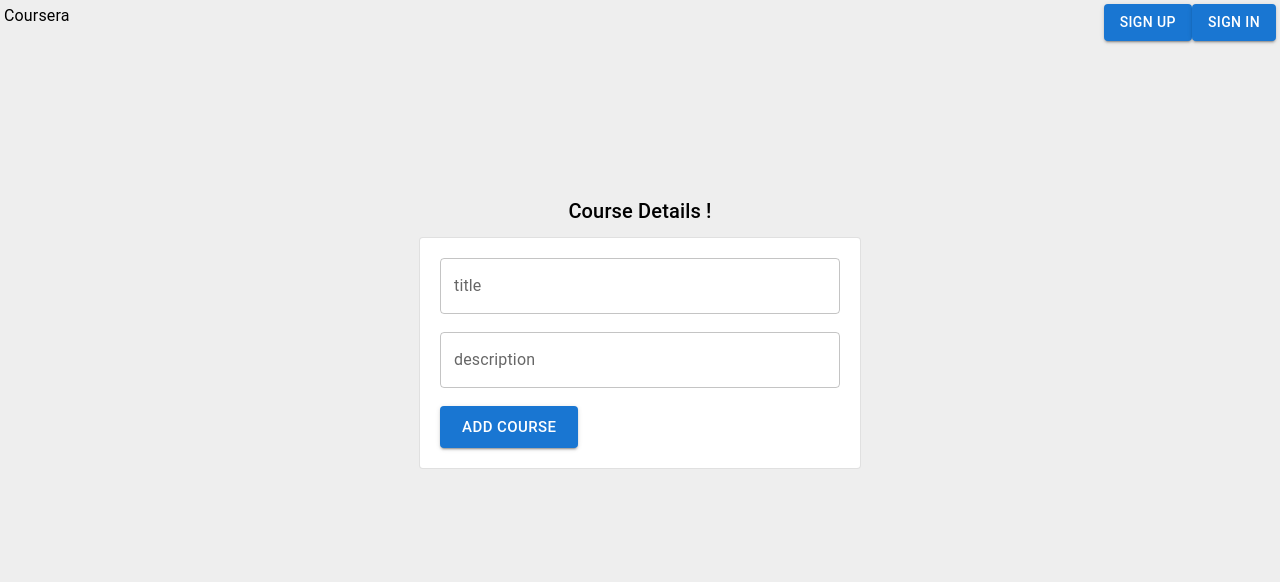
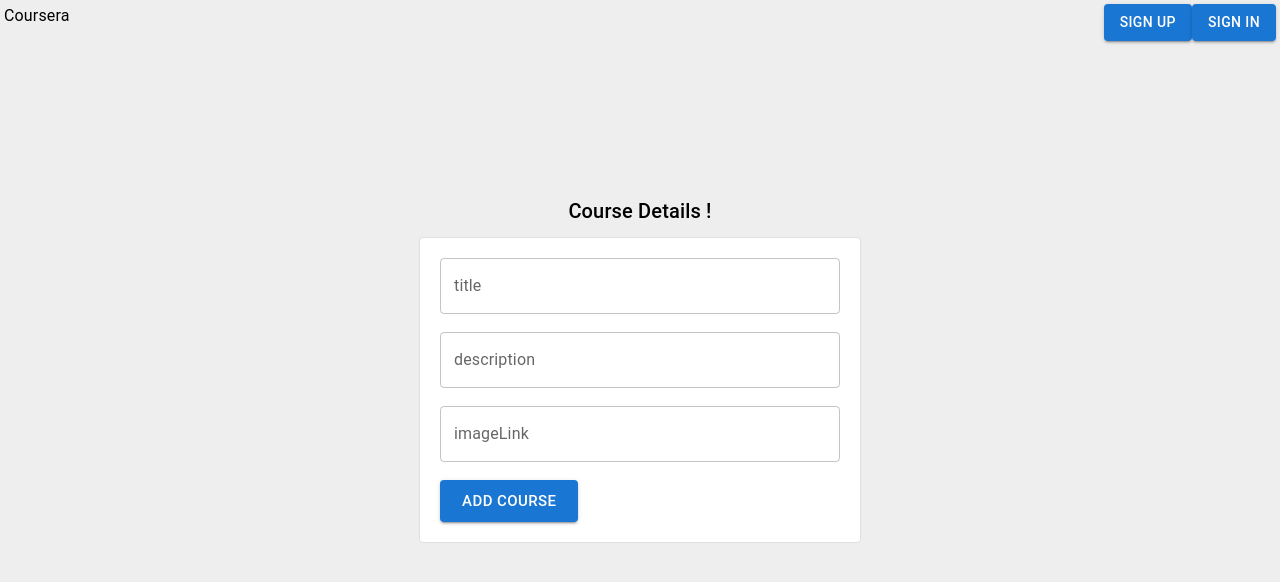
Before and after one commit to UserisRatnesh/course-selliing-app-react-frontend, a React (Vite) app: page /addcourse in a window 1280 px wide. Shown: the top 582 px of the page. Built offline with nearby package versions, Linux system fonts and the light colour scheme; no server answers.

Commit message:
Add extra TextField to get image url as input from User

```diff
--- a/src/Addcourse.jsx
+++ b/src/Addcourse.jsx
@@ -7,6 +7,7 @@ import {Typography} from "@mui/material";
 function Addcourse(){
     const [title, setTitle] = useState("");
     const [description, setDescription] = useState("");
+    const [imageLink, setImageLink] = useState("");
 
     return <div>
     <div style={{
@@ -45,6 +46,15 @@ function Addcourse(){
                         variant="outlined"
                     />
                     <br/><br/>
+                    <TextField
+                        onChange = {(e)=>{
+                            setImageLink(e.target.value);
+                        }}
+                        fullWidth={true}
+                        label="imageLink"
+                        variant="outlined"
+                    />
+                    <br/><br/>
                     <Button
                         size={"large"}
                         variant="contained"
@@ -54,7 +64,7 @@ function Addcourse(){
                                 body : JSON.stringify({
                                     title : title,
                                     description : description,
-                                    imgLink : "",
+                                    imgLink : imageLink,
                                     published : true
                                 }),
                                 headers : {
```
